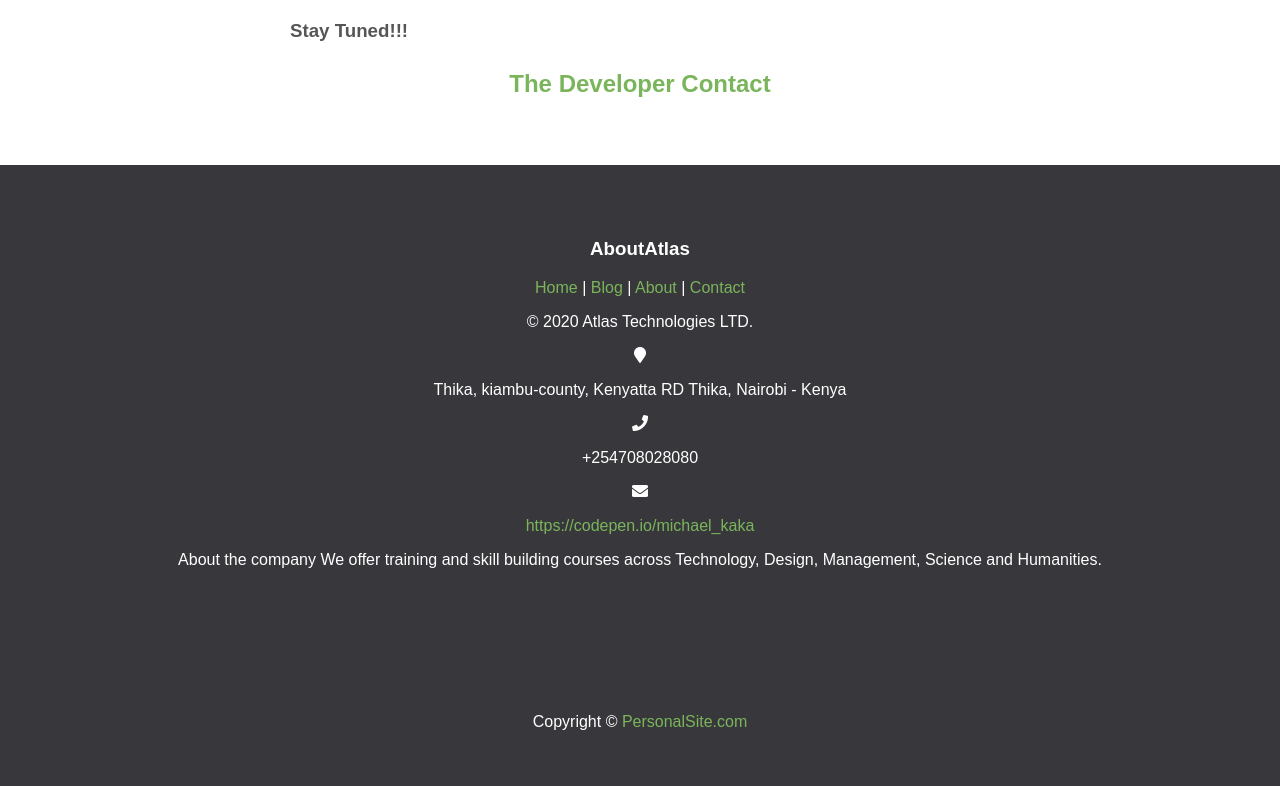
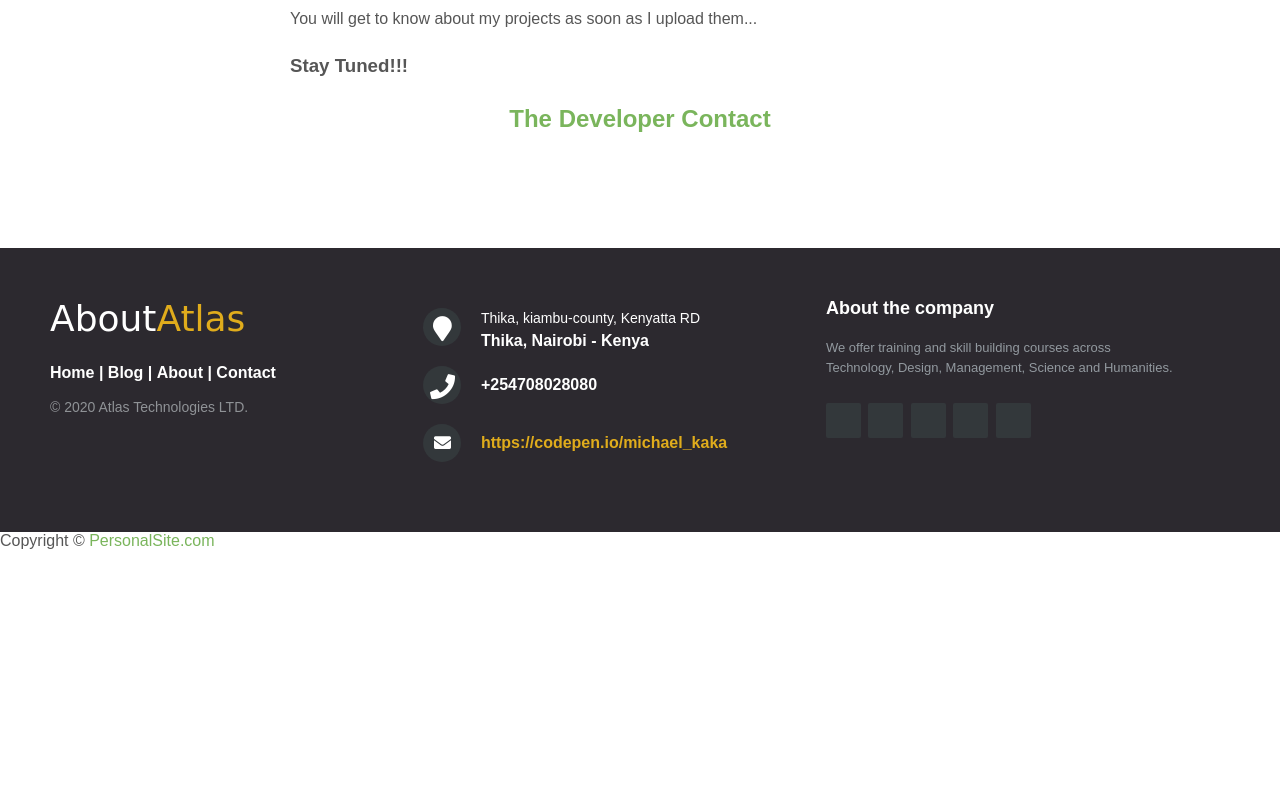
Before and after one commit to Raviraj00/Personalwebsite, a plain HTML site: page index.html in a window 1280 px wide. Shown: the part 1958-2744 px from the top of the page. After the commit the page ends 2508 px from the top, so only its background shows below. Drawn offline with Linux system fonts and the light colour scheme.

Commit message:
added style to footer

```diff
--- a/CSS/style.css
+++ b/CSS/style.css
@@ -49,11 +49,192 @@ section {
     line-height: 1.56;
 }
 
-footer{
+/*footer{
     background-color: #38373b;
     color: white;
     clear: both;
     text-align: center;
     padding: 55px;
 
+}*/
+
+
+footer{
+	position: fixed;
+	bottom: 0;
 }
+
+@media (max-height:800px){
+	footer { position: static; }
+	header { padding-top:40px; }
+}
+
+
+.footer-distributed{
+	background-color: #2c292f;
+	box-sizing: border-box;
+	width: 100%;
+	text-align: left;
+	font: bold 16px sans-serif;
+	padding: 50px 50px 60px 50px;
+	margin-top: 80px;
+}
+
+.footer-distributed .footer-left,
+.footer-distributed .footer-center,
+.footer-distributed .footer-right{
+	display: inline-block;
+	vertical-align: top;
+}
+
+/* Footer left */
+
+.footer-distributed .footer-left{
+	width: 30%;
+}
+
+.footer-distributed h3{
+	color:  #ffffff;
+	font: normal 36px 'Cookie', cursive;
+	margin: 0;
+}
+
+/* The company logo */
+
+.footer-distributed .footer-left img{
+	width: 30%;
+}
+
+.footer-distributed h3 span{
+	color:  #e0ac1c;
+}
+
+/* Footer links */
+
+.footer-distributed .footer-links{
+	color:  #ffffff;
+	margin: 20px 0 12px;
+}
+
+.footer-distributed .footer-links a{
+	display:inline-block;
+	line-height: 1.8;
+	text-decoration: none;
+	color:  inherit;
+}
+
+.footer-distributed .footer-company-name{
+	color:  #8f9296;
+	font-size: 14px;
+	font-weight: normal;
+	margin: 0;
+}
+
+/* Footer Center */
+
+.footer-distributed .footer-center{
+	width: 35%;
+}
+
+
+.footer-distributed .footer-center i{
+	background-color:  #33383b;
+	color: #ffffff;
+	font-size: 25px;
+	width: 38px;
+	height: 38px;
+	border-radius: 50%;
+	text-align: center;
+	line-height: 42px;
+	margin: 10px 15px;
+	vertical-align: middle;
+}
+
+.footer-distributed .footer-center i.fa-envelope{
+	font-size: 17px;
+	line-height: 38px;
+}
+
+.footer-distributed .footer-center p{
+	display: inline-block;
+	color: #ffffff;
+	vertical-align: middle;
+	margin:0;
+}
+
+.footer-distributed .footer-center p span{
+	display:block;
+	font-weight: normal;
+	font-size:14px;
+	line-height:2;
+}
+
+.footer-distributed .footer-center p a{
+	color:  #e0ac1c;
+	text-decoration: none;;
+}
+
+
+/* Footer Right */
+
+.footer-distributed .footer-right{
+	width: 30%;
+}
+
+.footer-distributed .footer-company-about{
+	line-height: 20px;
+	color:  #92999f;
+	font-size: 13px;
+	font-weight: normal;
+	margin: 0;
+}
+
+.footer-distributed .footer-company-about span{
+	display: block;
+	color:  #ffffff;
+	font-size: 18px;
+	font-weight: bold;
+	margin-bottom: 20px;
+}
+
+.footer-distributed .footer-icons{
+	margin-top: 25px;
+}
+
+.footer-distributed .footer-icons a{
+	display: inline-block;
+	width: 35px;
+	height: 35px;
+	cursor: pointer;
+	background-color:  #33383b;
+	border-radius: 2px;
+
+	font-size: 20px;
+	color: #ffffff;
+	text-align: center;
+	line-height: 35px;
+
+	margin-right: 3px;
+	margin-bottom: 5px;
+}
+
+/* Here is the code for Responsive Footer */
+/* You can remove below code if you don't want Footer to be responsive */
+
+
+@media (max-width: 880px) {
+
+	.footer-distributed .footer-left,
+	.footer-distributed .footer-center,
+	.footer-distributed .footer-right{
+		display: block;
+		width: 100%;
+		margin-bottom: 40px;
+		text-align: center;
+	}
+
+	.footer-distributed .footer-center i{
+		margin-left: 0;
+	}
+
+}
```
